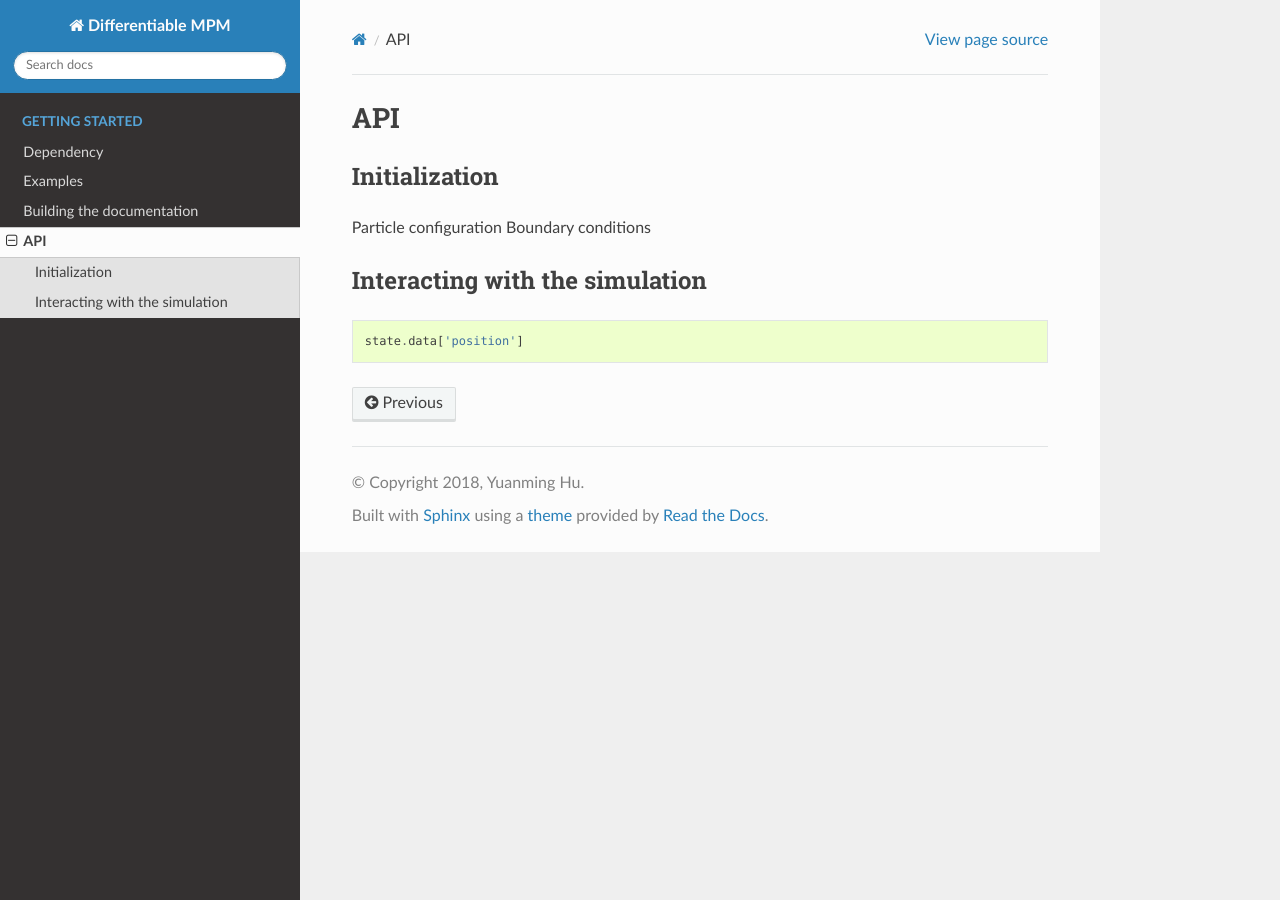
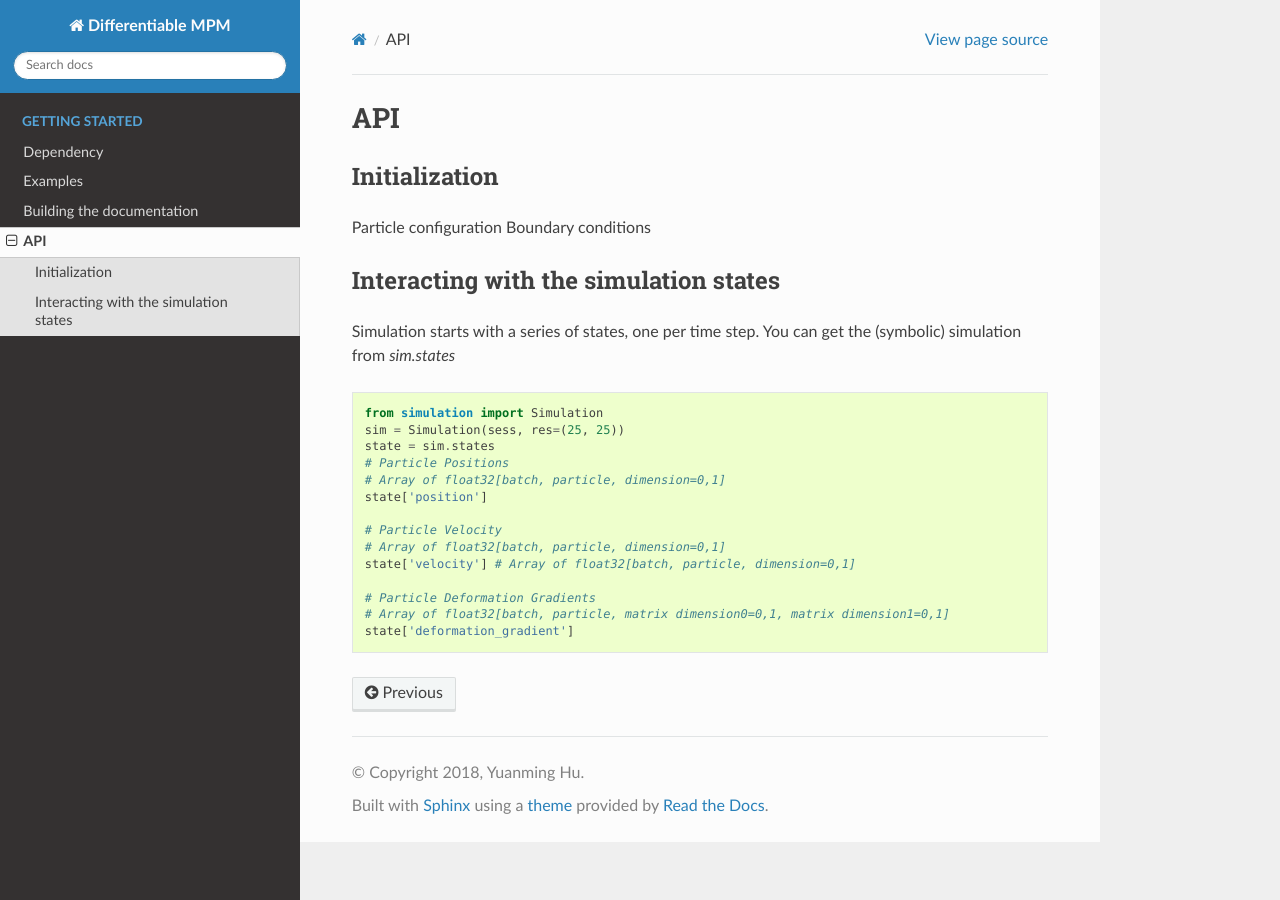
Before and after one commit to yuanming-hu/ChainQueen, a Sphinx documentation site: the page built from docs/API.rst, in a window 1280 px wide. Built offline with Sphinx 7.4.7 and the Read the Docs theme 2.0.0, drawn with Linux system fonts in a browser that asks for light colours.

Commit message:
Sim state doc

```diff
--- a/docs/API.rst
+++ b/docs/API.rst
@@ -7,9 +7,26 @@ Initialization
 Particle configuration
 Boundary conditions
 
-Interacting with the simulation
+
+Interacting with the simulation states
 ----------------------------------
+
+Simulation starts with a series of states, one per time step.
+You can get the (symbolic) simulation from `sim.states`
 
 .. code-block:: python
 
-    state.data['position']
+    from simulation import Simulation
+    sim = Simulation(sess, res=(25, 25))
+    state = sim.states
+    # Particle Positions
+    # Array of float32[batch, particle, dimension=0,1]
+    state['position']
+
+    # Particle Velocity
+    # Array of float32[batch, particle, dimension=0,1]
+    state['velocity'] # Array of float32[batch, particle, dimension=0,1]
+
+    # Particle Deformation Gradients
+    # Array of float32[batch, particle, matrix dimension0=0,1, matrix dimension1=0,1]
+    state['deformation_gradient']
```
